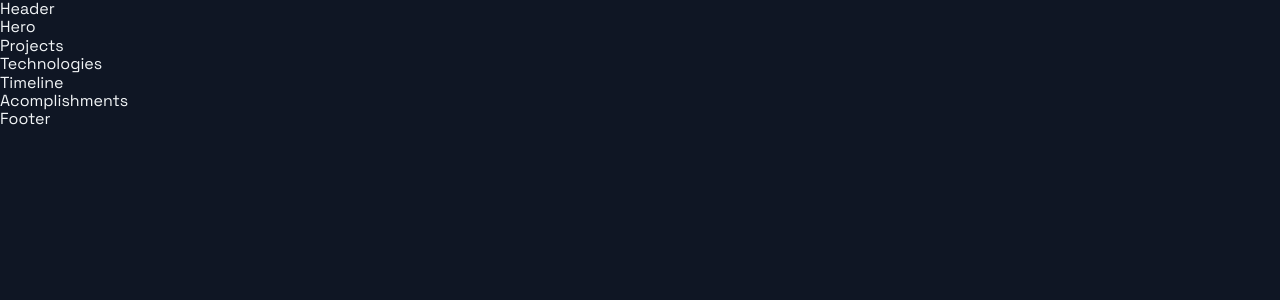
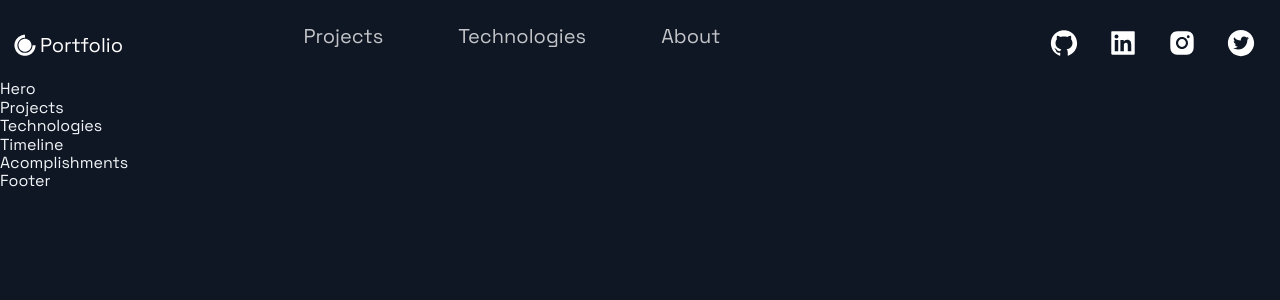
Before and after one commit to Sughnenter/fitst-portfolio, a Next.js app: page / in a window 1280 px wide. Shown: the top 300 px of the page. Built offline with nearby package versions, Linux system fonts and the light colour scheme.

Commit message:
added header section

```diff
--- a/src/components/Header/Header.js
+++ b/src/components/Header/Header.js
@@ -1,14 +1,51 @@
 import Link from 'next/link';
 import React from 'react';
-import { AiFillGithub, AiFillInstagram, AiFillLinkedin } from 'react-icons/ai';
+import { AiFillGithub, AiFillInstagram, AiFillLinkedin, AiFillTwitterCircle } from 'react-icons/ai';
 import { DiCssdeck } from 'react-icons/di';
 
-import { Container, Div1, Div2, Div3, NavLink, SocialIcons } from './HeaderStyles';
+import { Container, Div1, Div2, Div3, NavLink, SocialIcons, Span } from './HeaderStyles';
 
 const Header = () =>  (
-  <div>
-    Header
-  </div>
+  <Container>
+    <Div1>
+      <Link legacyBehavior href="/">
+        <a style={{display:'flex', alignItems:'center', color:'white', marginBottom:'20;'}}>
+          <DiCssdeck size="3rem" /> <Span>Portfolio</Span>
+        </a>
+      </Link>
+    </Div1>
+    <Div2>
+      <li>
+        <Link href="#projects">
+          <NavLink>Projects</NavLink>
+        </Link>
+      </li>
+      <li>
+        <Link href="#tech">
+          <NavLink>Technologies</NavLink>
+        </Link>
+      </li>
+      <li>
+        <Link href="#about">
+          <NavLink>About</NavLink>
+        </Link>
+      </li>
+    </Div2>
+    <Div3>
+      <SocialIcons href="https://github.com/Sughnenter">
+        <AiFillGithub size="3rem" />
+      </SocialIcons>
+      <SocialIcons href="https://linkedin.com/shammah-johnson">
+        <AiFillLinkedin size="3rem" />
+      </SocialIcons>
+      <SocialIcons href="https://instagram.com/cancelledynv">
+        <AiFillInstagram size="3rem" />
+      </SocialIcons>
+      <SocialIcons href="https://x.com/fantasticc_4">
+        <AiFillTwitterCircle size="3rem" />
+      </SocialIcons>
+    </Div3>
+  </Container>
 );
 
 export default Header;
--- a/src/components/Header/HeaderStyles.js
+++ b/src/components/Header/HeaderStyles.js
@@ -17,6 +17,11 @@
     grid-row-gap: 0.5rem;
   }
 `;
+
+export const Span = styled.span`
+  font-size:2rem;
+`;
+
 export const Div1 = styled.div`
   grid-area: 1 / 1 / 2 / 2;
   display: flex;
```
